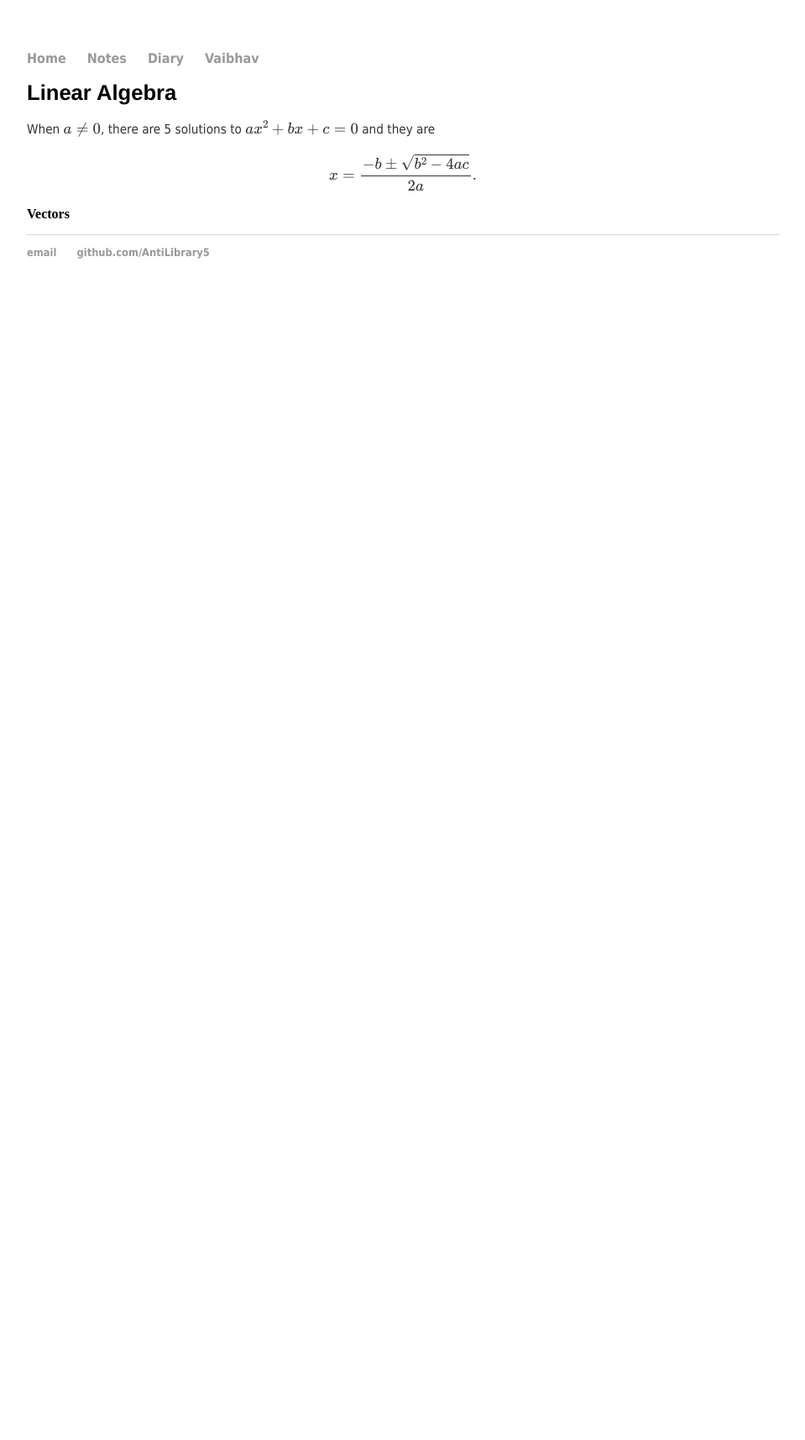
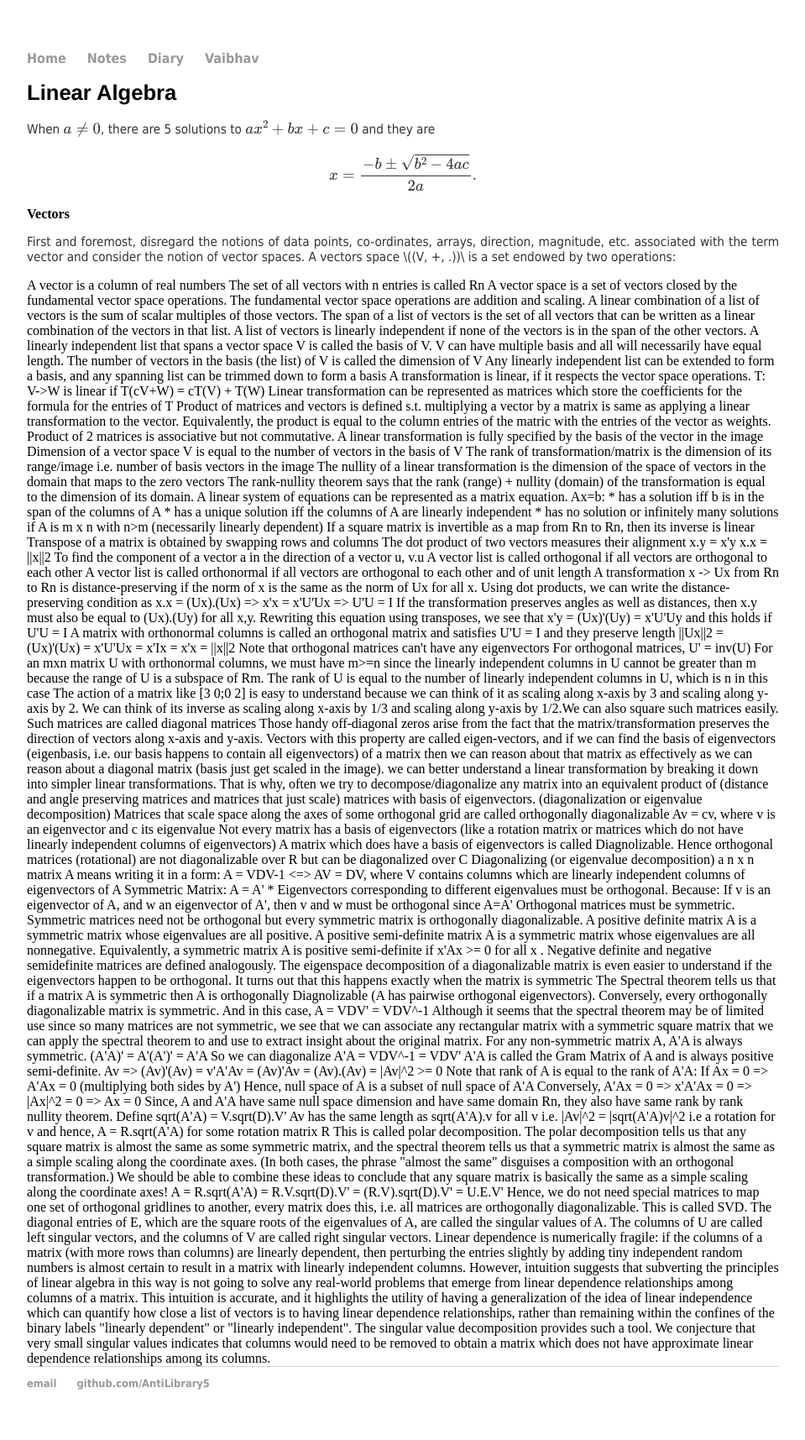
Before and after one commit to AntiLibrary5/AntiLibrary5.github.io, a Jekyll site: the page built from notes/linear_algebra/linear_algebra.html, in a window 1280 px wide. Shown: the whole page at 84% size, without its empty margins (160-1119 px from the left). Built offline with Jekyll 4.4.1, drawn with Linux system fonts in a browser that asks for light colours; nearby versions of some CDN libraries; before the commit the page ends 900 px from its top, so only the background shows below that.

Commit message:
Update linear_algebra.html

```diff
--- a/notes/linear_algebra/linear_algebra.html
+++ b/notes/linear_algebra/linear_algebra.html
@@ -20,7 +20,7 @@ title: Vaibhav Arora, theboxtroll
 </p>
 
 <b>Vectors</b>
-<p align="justify>
+<p align="justify">
 First and foremost, disregard the notions of data points, co-ordinates, arrays, direction, magnitude, etc. associated with the term vector and consider the notion of vector spaces.
 A vectors space \((V, +, .))\ is a set endowed by two operations:
 
```
